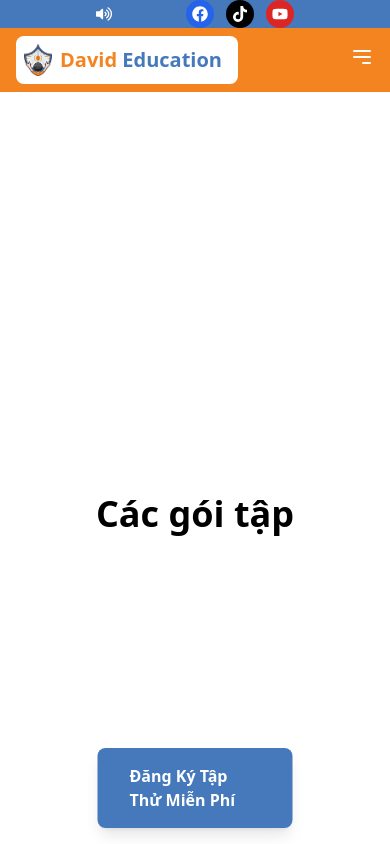
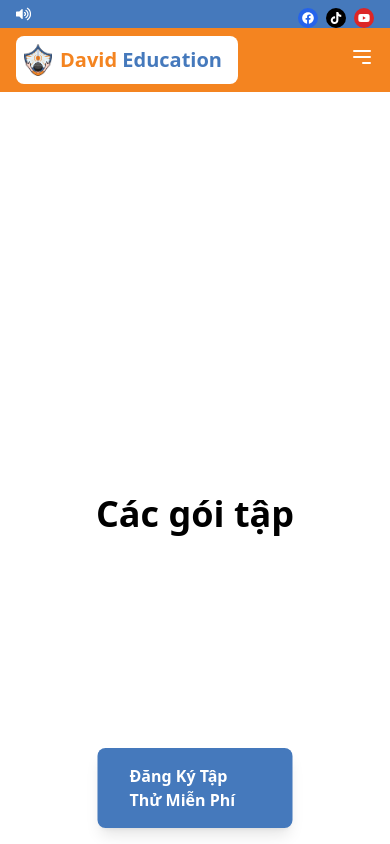
Before and after one commit to LygazGaming/david-education, a Next.js app: page /photo-album in a window 390 px wide. Shown: the top 844 px of the page. Built offline with nearby package versions, Linux system fonts and the light colour scheme.

Commit message:
Responsive TinTuc.js và NotificationBar

```diff
--- a/src/components/NotificationBar.js
+++ b/src/components/NotificationBar.js
@@ -4,28 +4,31 @@ import Link from 'next/link';
 
 const NotificationBar = () => {
   return (
-    <div className="bg-secondary px-24"> {/* Đã loại bỏ py-4 */}
-      <div className="flex items-center justify-between">
+    <div className="bg-secondary px-4 md:px-24">
+      <div className="flex items-center justify-between flex-wrap">
+        {/* Thông báo với biểu tượng loa */}
         <div className="flex items-center space-x-2 flex-1">
-          <FaVolumeUp className="text-white h-5 w-5" aria-hidden="true" />
-          <marquee className="text-white text-sm font-semibold tracking-wide" scrollamount="10">
+          <FaVolumeUp className="text-white h-4 w-4 md:h-5 md:w-5" aria-hidden="true" />
+          <marquee className="text-white text-xs md:text-sm font-semibold tracking-wide" scrollamount="10">
             Tầm Vóc Việt Nam hân hạnh đồng hành cùng HTV trong chuỗi hoạt động Trung thu 2024, mang đến cho các em nhỏ một mùa lễ tràn đầy yêu thương, vui khỏe và đầy sắc màu. Với thông điệp "yêu thương cho đi là yêu thương còn mãi", học viện luôn nỗ lực.
           </marquee>
         </div>
-        <div className="flex items-center space-x-3"> {/* Giảm khoảng cách giữa các icon */}
+        {/* Các icon mạng xã hội */}
+        <div className="flex items-center space-x-2 mt-2 md:mt-0">
           <Link href="https://www.facebook.com" target="_blank" aria-label="Facebook">
-            <div className="bg-blue-600 p-1.5 rounded-full hover:bg-blue-800 transition duration-300 flex items-center justify-center"> {/* Giảm padding */}
-              <FaFacebook className="text-white h-4 w-4" />
+            <div className="bg-blue-600 p-1 rounded-full hover:bg-blue-800 transition duration-300 flex items-center justify-center">
+
+              <FaFacebook className="text-white h-3 w-3 md:h-4 md:w-4" />
             </div>
           </Link>
           <Link href="https://www.tiktok.com" target="_blank" aria-label="TikTok">
-            <div className="bg-black p-1.5 rounded-full hover:bg-gray-800 transition duration-300 flex items-center justify-center"> {/* Giảm padding */}
-              <FaTiktok className="text-white h-4 w-4" />
+            <div className="bg-black p-1 rounded-full hover:bg-gray-800 transition duration-300 flex items-center justify-center">
+              <FaTiktok className="text-white h-3 w-3 md:h-4 md:w-4" />
             </div>
           </Link>
           <Link href="https://www.youtube.com" target="_blank" aria-label="YouTube">
-            <div className="bg-red-600 p-1.5 rounded-full hover:bg-red-800 transition duration-300 flex items-center justify-center"> {/* Giảm padding */}
-              <FaYoutube className="text-white h-4 w-4" />
+            <div className="bg-red-600 p-1 rounded-full hover:bg-red-800 transition duration-300 flex items-center justify-center">
+              <FaYoutube className="text-white h-3 w-3 md:h-4 md:w-4" />
             </div>
           </Link>
         </div>
--- a/src/components/TinTuc.js
+++ b/src/components/TinTuc.js
@@ -15,15 +15,18 @@ export default function TinTuc() {
         </button>
       </div>
       <hr className="border-t-2 border-secondary mb-6" />
-
       {/* Featured news section */}
-      <div className="flex mb-8 bg-white rounded-lg shadow-lg p-4">
-        <img src="/img/img005.jpg" alt="Tin tức" className="w-1/2 h-auto object-cover rounded-lg" />
-        <div className="ml-6 w-1/2 flex flex-col justify-between">
+      <div className="flex flex-col md:flex-row mb-8 bg-white rounded-lg shadow-lg p-4">
+        <img
+          src="/img/img005.jpg"
+          alt="Tin tức"
+          className="w-full md:w-1/2 h-[300px] object-cover rounded-lg"
+        />
+        <div className="mt-4 md:mt-0 md:ml-6 w-full md:w-1/2 flex flex-col justify-between">
           <div>
             <h3 className="text-2xl font-semibold text-primary">Trái bóng Molten "Đi cùng" VietGoal Cup 2024</h3>
             <p className="mt-2 text-gray-700">
-              Vượt qua 858km từ Sài Gòn sôi động tới thành phố biển Đà Nẵng, trái bóng Molten tiếp tục trở thành
+            Vượt qua 858km từ Sài Gòn sôi động tới thành phố biển Đà Nẵng, trái bóng Molten tiếp tục trở thành
               “người bạn đồng hành” cùng với các cầu thủ nhí tại Giải VietGoal Cup 2024 Khu vực miền Trung
               tiếp nối những thành công cùng sự đón nhận, hưởng ứng nhiệt tình từ các bạn nhỏ và gia đình sau
               Giải VietGoal 2024 Khu vực miền Nam vừa kết thúc 1 tuần trước đó.
```
